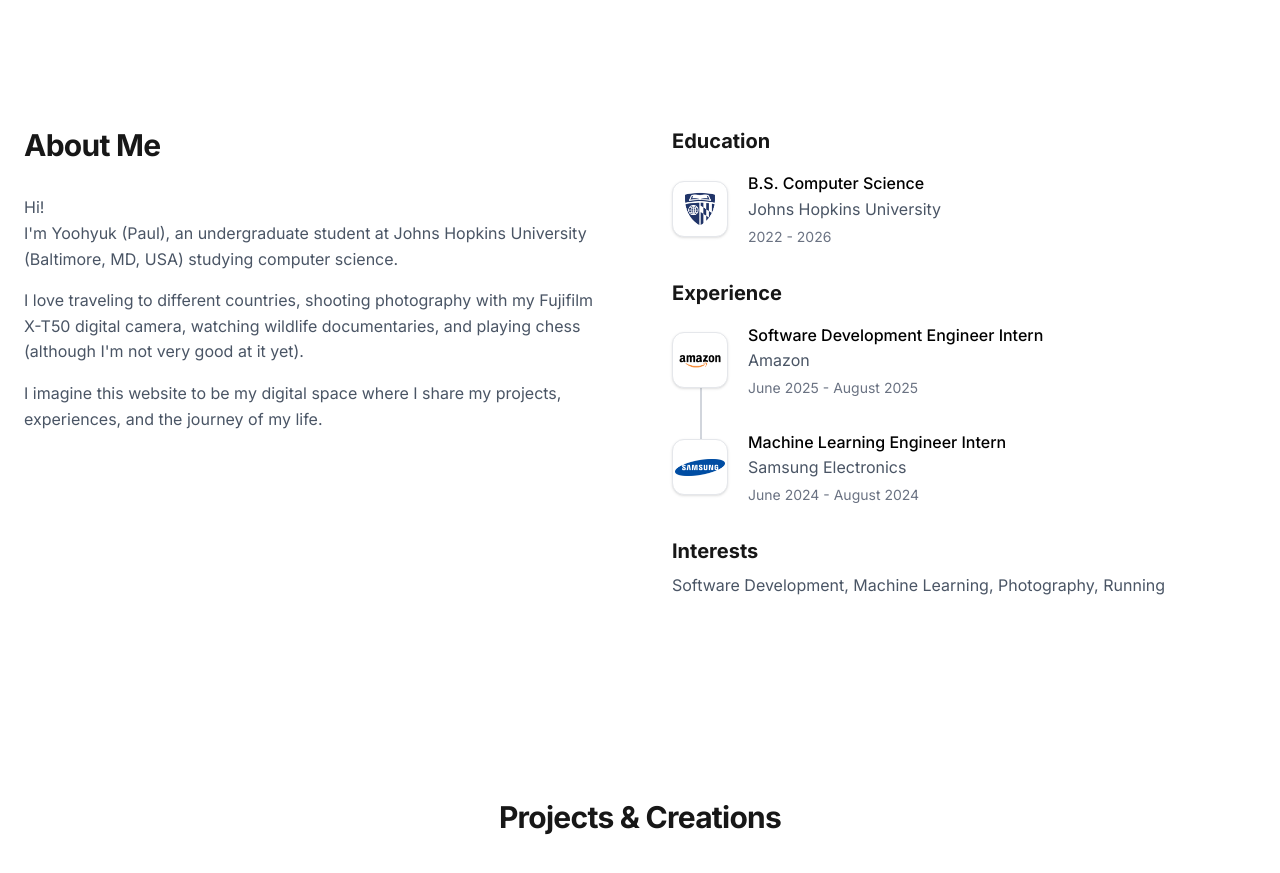
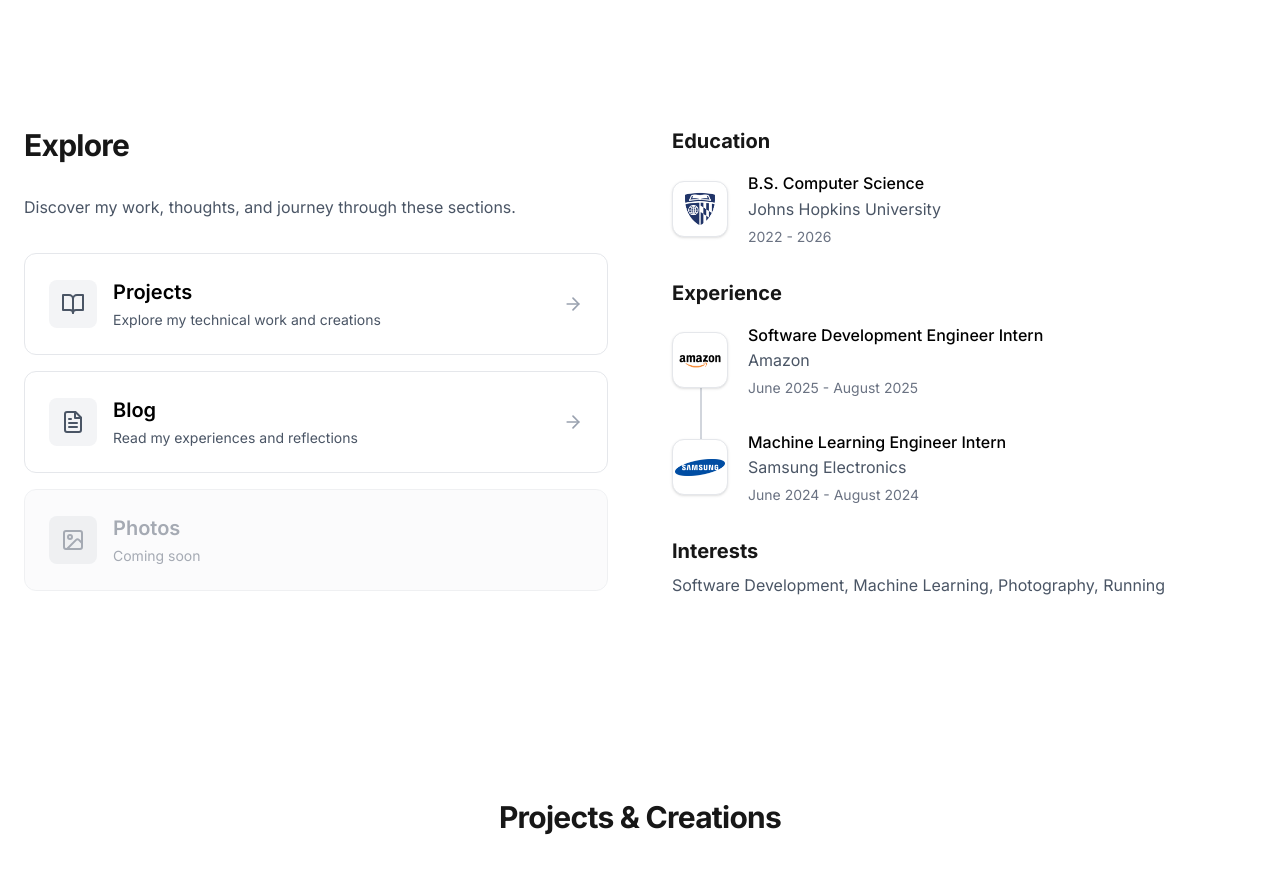
Before and after one commit to yoohyukchang/me, a Next.js app: page / in a window 1280 px wide. Shown: the part 900-1773 px from the top of the page. Built offline with nearby package versions, Linux system fonts and the light colour scheme.

Commit message:
changed About Me section to add links isntead

```diff
--- a/src/components/home/about/about.tsx
+++ b/src/components/home/about/about.tsx
@@ -1,24 +1,81 @@
 import Image from "next/image";
+import Link from "next/link";
 
 export default function About() {
   return (
     <section id="about" className="py-20 flex flex-col md:flex-row gap-16">
       <div className="flex-1">
-        <h2 className="text-3xl font-bold tracking-tight mb-8">About Me</h2>
-        <div className="space-y-4 text-gray-600">
-          <p>
-            Hi!
-            <br/>
-            I&apos;m Yoohyuk (Paul), an undergraduate student at Johns Hopkins University (Baltimore, MD, USA) studying computer science.
-          </p>
-          <p>
-            I love traveling to different countries,
-            shooting photography with my Fujifilm X-T50 digital camera, watching wildlife documentaries, and
-            playing chess (although I&apos;m not very good at it yet).
-          </p>
-          <p>
-            I imagine this website to be my digital space where I share my projects, experiences, and the journey of my life.
-          </p>
+        <h2 className="text-3xl font-bold tracking-tight mb-8">Explore</h2>
+        <p className="text-gray-600 mb-8">
+          Discover my work, thoughts, and journey through these sections.
+        </p>
+
+        <div className="space-y-4">
+          {/* Projects Link */}
+          <Link
+            href="/projects"
+            className="group block p-6 bg-white border border-gray-200 rounded-xl hover:border-gray-400 hover:shadow-lg transition-all duration-200"
+          >
+            <div className="flex items-center gap-4">
+              <div className="w-12 h-12 rounded-lg bg-gray-100 flex items-center justify-center group-hover:bg-black transition-colors">
+                <svg xmlns="http://www.w3.org/2000/svg" width="24" height="24" viewBox="0 0 24 24" fill="none" stroke="currentColor" strokeWidth="2" strokeLinecap="round" strokeLinejoin="round" className="text-gray-600 group-hover:text-white transition-colors">
+                  <path d="M2 3h6a4 4 0 0 1 4 4v14a3 3 0 0 0-3-3H2z"/>
+                  <path d="M22 3h-6a4 4 0 0 0-4 4v14a3 3 0 0 1 3-3h7z"/>
+                </svg>
+              </div>
+              <div className="flex-1">
+                <h3 className="text-xl font-semibold text-black group-hover:text-gray-900 transition-colors">Projects</h3>
+                <p className="text-gray-600 text-sm mt-1">Explore my technical work and creations</p>
+              </div>
+              <svg xmlns="http://www.w3.org/2000/svg" width="20" height="20" viewBox="0 0 24 24" fill="none" stroke="currentColor" strokeWidth="2" strokeLinecap="round" strokeLinejoin="round" className="text-gray-400 group-hover:text-black group-hover:translate-x-1 transition-all">
+                <path d="M5 12h14"/>
+                <path d="m12 5 7 7-7 7"/>
+              </svg>
+            </div>
+          </Link>
+
+          {/* Blog Link */}
+          <Link
+            href="/blogs"
+            className="group block p-6 bg-white border border-gray-200 rounded-xl hover:border-gray-400 hover:shadow-lg transition-all duration-200"
+          >
+            <div className="flex items-center gap-4">
+              <div className="w-12 h-12 rounded-lg bg-gray-100 flex items-center justify-center group-hover:bg-black transition-colors">
+                <svg xmlns="http://www.w3.org/2000/svg" width="24" height="24" viewBox="0 0 24 24" fill="none" stroke="currentColor" strokeWidth="2" strokeLinecap="round" strokeLinejoin="round" className="text-gray-600 group-hover:text-white transition-colors">
+                  <path d="M14.5 2H6a2 2 0 0 0-2 2v16a2 2 0 0 0 2 2h12a2 2 0 0 0 2-2V7.5L14.5 2z"/>
+                  <polyline points="14 2 14 8 20 8"/>
+                  <line x1="16" x2="8" y1="13" y2="13"/>
+                  <line x1="16" x2="8" y1="17" y2="17"/>
+                  <line x1="10" x2="8" y1="9" y2="9"/>
+                </svg>
+              </div>
+              <div className="flex-1">
+                <h3 className="text-xl font-semibold text-black group-hover:text-gray-900 transition-colors">Blog</h3>
+                <p className="text-gray-600 text-sm mt-1">Read my experiences and reflections</p>
+              </div>
+              <svg xmlns="http://www.w3.org/2000/svg" width="20" height="20" viewBox="0 0 24 24" fill="none" stroke="currentColor" strokeWidth="2" strokeLinecap="round" strokeLinejoin="round" className="text-gray-400 group-hover:text-black group-hover:translate-x-1 transition-all">
+                <path d="M5 12h14"/>
+                <path d="m12 5 7 7-7 7"/>
+              </svg>
+            </div>
+          </Link>
+
+          {/* Photos Link (Coming Soon) */}
+          <div className="group block p-6 bg-gray-50 border border-gray-200 rounded-xl cursor-not-allowed opacity-60">
+            <div className="flex items-center gap-4">
+              <div className="w-12 h-12 rounded-lg bg-gray-200 flex items-center justify-center">
+                <svg xmlns="http://www.w3.org/2000/svg" width="24" height="24" viewBox="0 0 24 24" fill="none" stroke="currentColor" strokeWidth="2" strokeLinecap="round" strokeLinejoin="round" className="text-gray-500">
+                  <rect width="18" height="18" x="3" y="3" rx="2" ry="2"/>
+                  <circle cx="9" cy="9" r="2"/>
+                  <path d="m21 15-3.086-3.086a2 2 0 0 0-2.828 0L6 21"/>
+                </svg>
+              </div>
+              <div className="flex-1">
+                <h3 className="text-xl font-semibold text-gray-500">Photos</h3>
+                <p className="text-gray-500 text-sm mt-1">Coming soon</p>
+              </div>
+            </div>
+          </div>
         </div>
       </div>
       <div className="flex-1 space-y-8">
```
